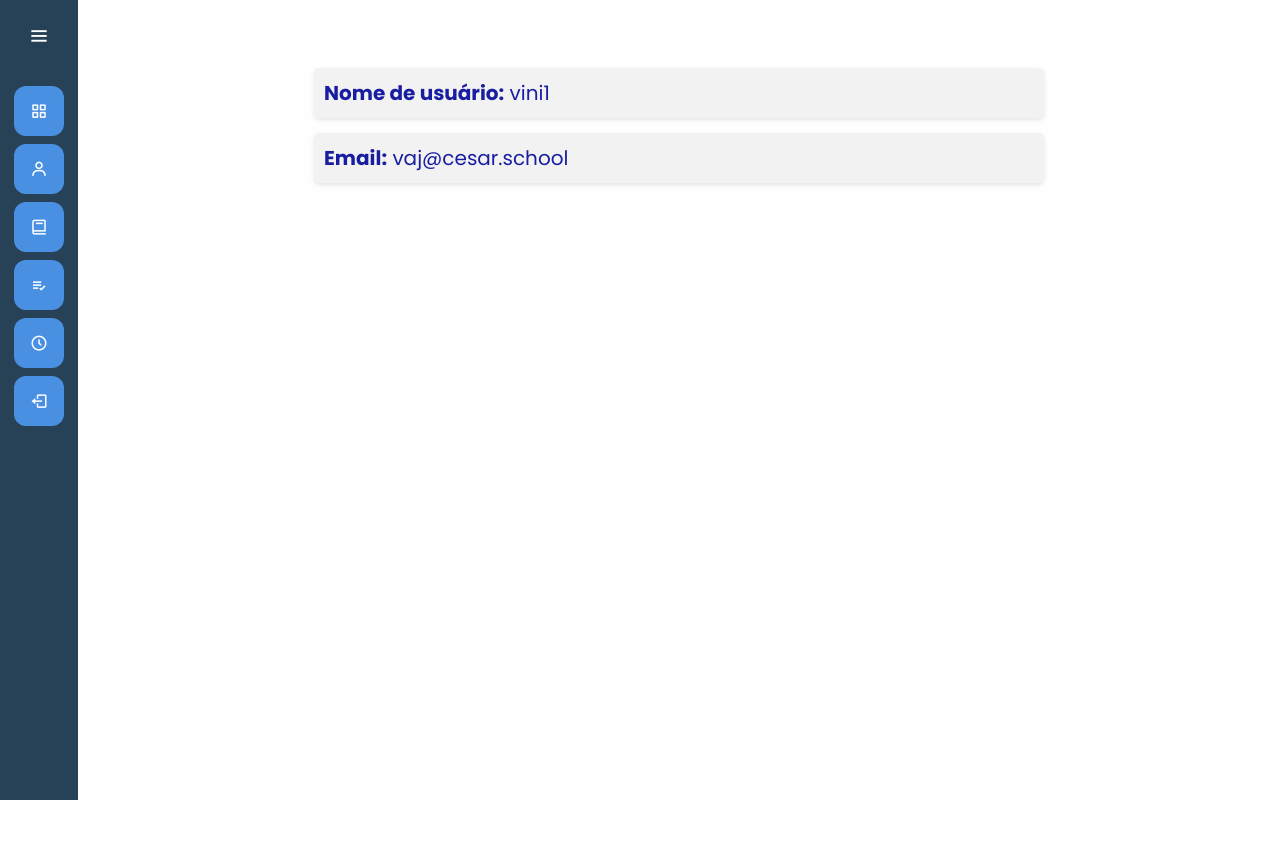
After one commit to LucasSukar/ViraPag, a Django app: page /mainapp/perfil/ in a window 1280 px wide. The commit adds this page. Run offline with Django 5.2, Linux system fonts and the light colour scheme; a user stored in the database is signed in.

Commit message:
Aba de perfil

```diff
--- /dev/null
+++ b/ViraPag/mainapp/templates/mainapp/perfil.html
@@ -0,0 +1,20 @@
+{% extends "base.html" %}
+
+
+{% block 'head' %}
+    {% load static %}
+    <link rel="stylesheet" href="{% static 'mainapp/css/mainapp.css' %}">
+{% endblock %}
+
+{% block 'dashboard' %}
+<div class="container mt-5">
+    <div class="row justify-content-center">
+        <div class="col-md-8">
+            <div class="user-info">
+                <p><strong>Nome de usuário:</strong> {{ usuario }}</p>
+                <p><strong>Email:</strong> {{ email }}</p>
+            </div>
+        </div>
+    </div>
+</div>
+{% endblock %}
--- a/ViraPag/mainapp/urls.py
+++ b/ViraPag/mainapp/urls.py
@@ -1,6 +1,6 @@
 from django.urls import path
 from . import views
-from .views import ListaDesejosView
+
 
 
 urlpatterns = [
@@ -13,6 +13,7 @@ urlpatterns = [
     path('atualizar/<int:pk>/', views.LivroUpdateView.as_view(), name='livro_update'),
     path('livro/deletar/<int:pk>/', views.LivroDeleteView.as_view(), name='livro_delete'),
     path('logout/', views.LogoutView.as_view(), name='logout'),
-    path('lista_desejos/', ListaDesejosView.as_view(), name='lista_desejos'),
+    path('lista_desejos/', views.ListaDesejosView.as_view(), name='lista_desejos'),
+    path('perfil/', views.PerfilView.as_view(), name='perfil'),
 
 ]
--- a/ViraPag/mainapp/views.py
+++ b/ViraPag/mainapp/views.py
@@ -152,3 +152,10 @@ class ListaDesejosView(LoginRequiredMixin, View):
         lista_desejos = ListaDesejos(usuario=request.user, livro=livro)
         lista_desejos.save()
         return redirect('lista_desejos')
+
+class PerfilView(LoginRequiredMixin,View):
+    def get(self, request):
+        usuario=request.user.username
+        email=request.user.email
+        context = {'usuario': usuario, 'email': email}
+        return render(request, 'mainapp/perfil.html', context)
--- a/ViraPag/templates/base.html
+++ b/ViraPag/templates/base.html
@@ -31,7 +31,7 @@
             <span class="tooltip">Página inicial</span>
           </li>
           <li>
-          <a href="#">
+          <a href="/mainapp/perfil/">
             <i class='bx bx-user' ></i>
             <span class="links_name">Perfil</span>
           </a>
--- a/ViraPag/templates/static/mainapp/css/mainapp.css
+++ b/ViraPag/templates/static/mainapp/css/mainapp.css
@@ -37,3 +37,16 @@
 .welcome-card-text {
     font-size: 1.2rem;
 }
+
+.user-info {
+    font-size: 20px;
+    margin-top: 20px;
+}
+
+.user-info p {
+    margin-bottom: 15px;
+    padding: 10px;
+    background-color: #f2f2f2;
+    border-radius: 5px;
+    box-shadow: 0 2px 4px rgba(0,0,0,0.1);
+}
```
Also changed, not shown: ViraPag/db.sqlite3.
